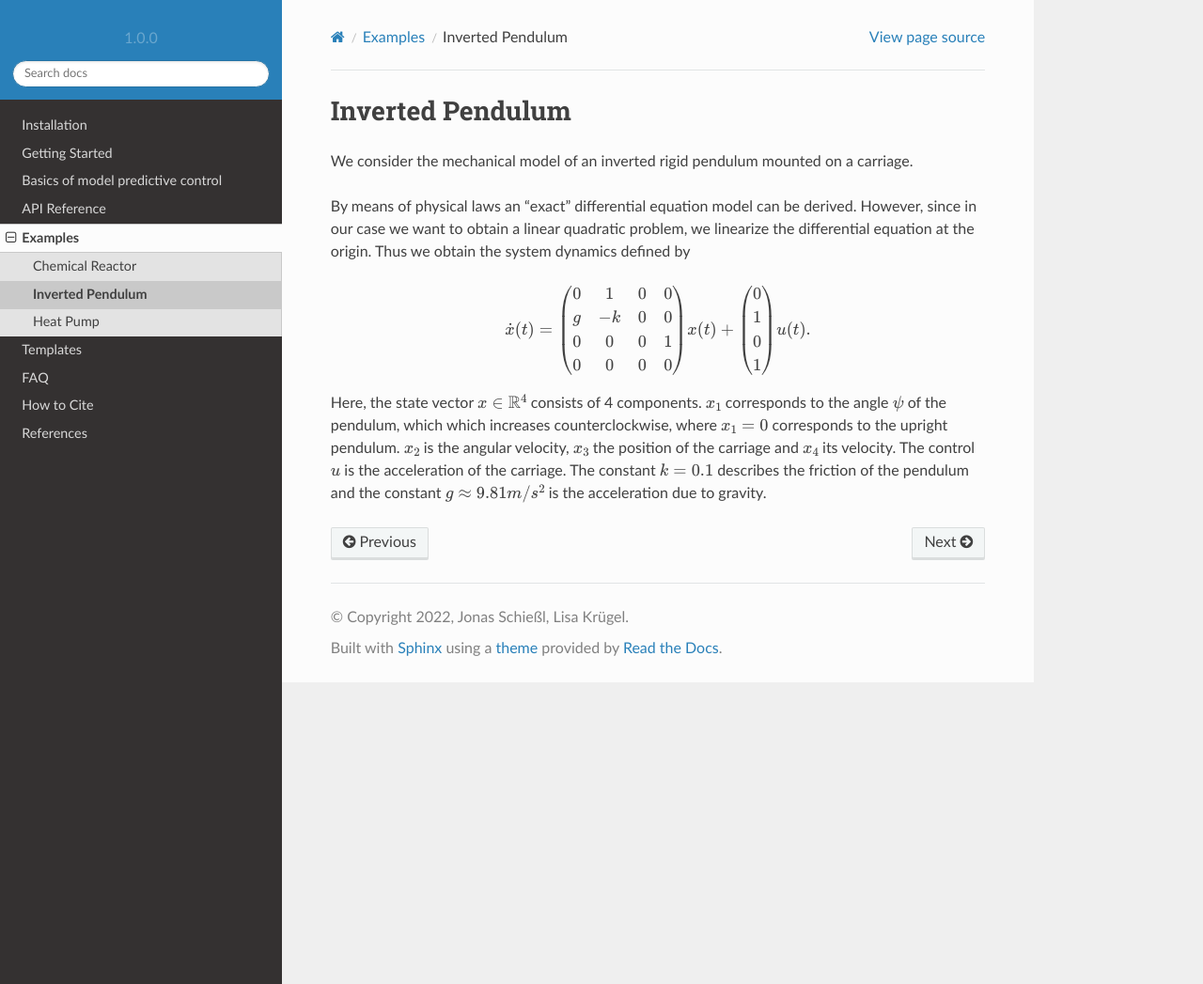
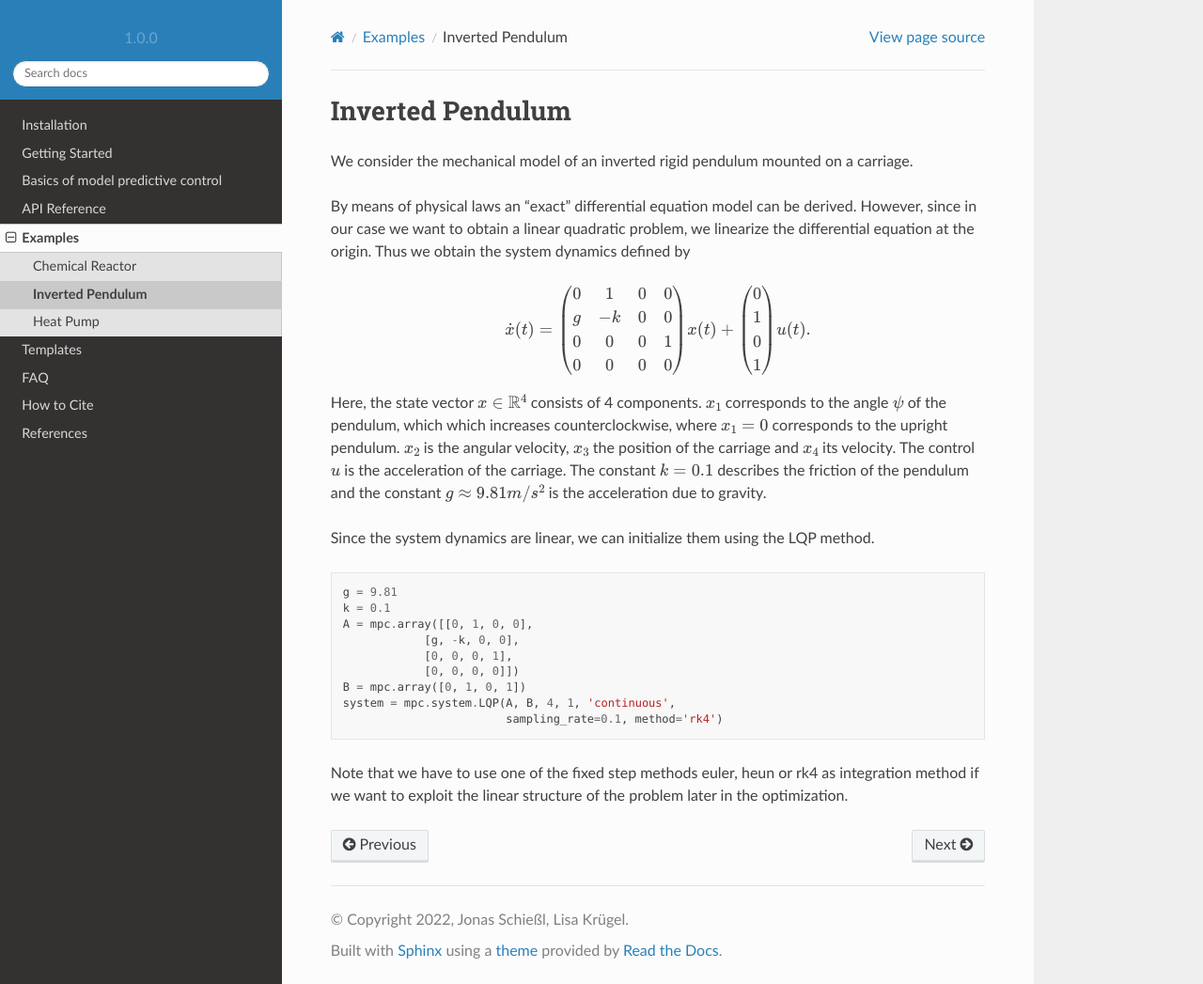
Before and after one commit to nMPyC/nmpyc, a Sphinx documentation site: the page built from docs/source/example/pendel.rst, in a window 1280 px wide and 1047 px high. Shown: the whole window at 94% size. Built offline with Sphinx 7.4.7 and the Read the Docs theme 2.0.0, drawn with Linux system fonts in a browser that asks for light colours.

Commit message:
Update pendel.rst

```diff
--- a/docs/source/example/pendel.rst
+++ b/docs/source/example/pendel.rst
@@ -25,3 +25,19 @@ Thus we obtain the system dynamics defined by
 Here, the state vector :math:`x \in \mathbb{R}^4` consists of 4 components. :math:`x_1` corresponds to the angle :math:`\psi` of the pendulum, which which increases counterclockwise, where :math:`x_1 = 0` corresponds to the upright pendulum. :math:`x_2` is the angular velocity, :math:`x_3` the position of the carriage and :math:`x_4` its velocity.
 The control :math:`u` is the acceleration of the carriage.
 The constant :math:`k=0.1` describes the friction of the pendulum and the constant :math:`g \approx 9.81 m/s^2` is the acceleration due to gravity.
+
+Since the system dynamics are linear, we can initialize them using the LQP method.
+
+.. code-block:: python
+
+   g = 9.81
+   k = 0.1
+   A = mpc.array([[0, 1, 0, 0],
+               [g, -k, 0, 0],
+               [0, 0, 0, 1],
+               [0, 0, 0, 0]])
+   B = mpc.array([0, 1, 0, 1])
+   system = mpc.system.LQP(A, B, 4, 1, 'continuous',
+                           sampling_rate=0.1, method='rk4')
+
+Note that we have to use one of the fixed step methods euler, heun or rk4 as integration method if we want to exploit the linear structure of the problem later in the optimization.
```
